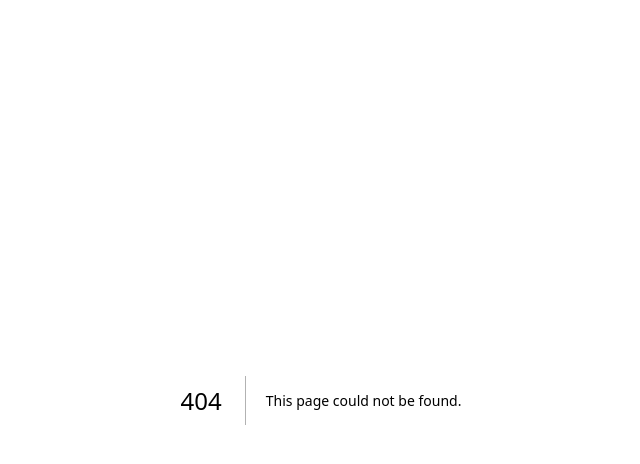
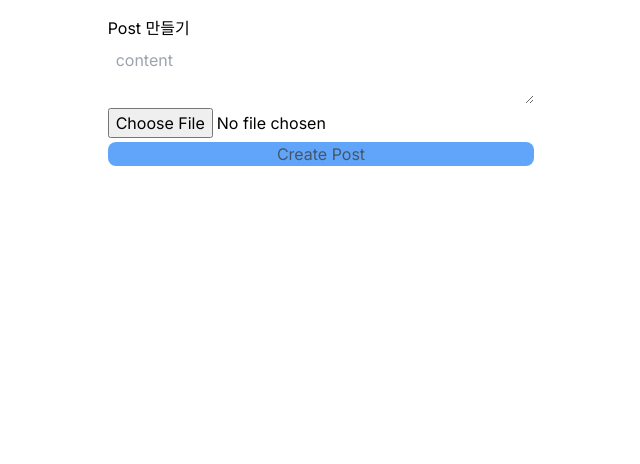
Before and after one commit to dalpaeng2/clone-instagram, a Next.js app: page /create-post in a window 1280 px wide. Before the commit this address had no page. Shown: the top 464 px of the page, without its empty margins (319-959 px from the left). Built offline with nearby package versions, Linux system fonts and the light colour scheme; no server answers.

Commit message:
포스트 생성 구현

```diff
--- /dev/null
+++ b/app/create-post/page.tsx
@@ -0,0 +1,84 @@
+'use client';
+
+import { createBrowserClient } from '@supabase/ssr';
+import { User } from '@supabase/supabase-js';
+import { useRouter } from 'next/navigation';
+import { useState } from 'react';
+import { v4 as uuid } from 'uuid';
+
+export default function CreatePost() {
+  const [content, setContent] = useState('');
+  const [file, setFile] = useState<File | undefined>(undefined);
+
+  const router = useRouter();
+
+  const supabase = createBrowserClient(
+    process.env.NEXT_PUBLIC_SUPABASE_URL!,
+    process.env.NEXT_PUBLIC_SUPABASE_ANON_KEY!
+  );
+
+  const handleSubmit = async (e: React.FormEvent) => {
+    e.preventDefault();
+
+    const {
+      data: { user },
+    } = await supabase.auth.getUser();
+
+    if (!user) {
+      console.error('You must be logged in to create a post');
+      return;
+    }
+
+    // Upload image to Supabase Storage
+    let fileName = '';
+    if (file) {
+      const fileExt = (file as File).name.split('.').pop();
+      fileName = `${user.id}/${uuid()}.${fileExt}`;
+      const { data, error } = await supabase.storage
+        .from('photo')
+        .upload(fileName, file);
+
+      if (error) {
+        console.error('Error uploading file:', error);
+        return;
+      }
+    }
+
+    // Insert post data into Supabase
+    const { data, error } = await supabase.from('posts').insert([
+      {
+        content,
+        photo_url: fileName,
+        user_id: user.id,
+      },
+    ]);
+
+    if (error) {
+      console.error('Error inserting data:', error);
+      return;
+    }
+
+    router.push('/');
+  };
+
+  return (
+    <div className="pt-4 w-1/3 mx-auto">
+      <p>Post 만들기</p>
+      <form
+        className="flex flex-col gap-1 border-gray-100"
+        onSubmit={handleSubmit}
+      >
+        <textarea
+          placeholder="content"
+          className="border-1 border-red-200 p-2 rounded-lg"
+          value={content}
+          onChange={(e) => setContent(e.target.value)}
+        />
+        <input type="file" onChange={(e) => setFile(e.target.files?.[0])} />
+        <button className="bg-blue-400 text-slate-600 rounded-lg" type="submit">
+          Create Post
+        </button>
+      </form>
+    </div>
+  );
+}
--- a/app/page.tsx
+++ b/app/page.tsx
@@ -28,18 +28,12 @@ export default async function Home() {
     }
   );
 
-  // const {
-  //   data: { session },
-  // } = await supabase.auth.getSession();
-
   const { data: posts, error } = await supabase.from('posts').select(`
       id,
       content,
       created_at,
       photo_url,
       profiles(email)`);
-
-  // ! TODO: handle error
 
   return (
     <div className="flex">
@@ -65,7 +59,7 @@ export default async function Home() {
                 </Link>
               </div>
               <div className="p-2">
-                <Link href="/">
+                <Link href="/create-post">
                   <div className="flex justify-left gap-2 items-center">
                     <FiPlusSquare className="" />
                     <div className="">만들기</div>
@@ -117,7 +111,25 @@ type PostProps = {
   };
 };
 
-function Post({ post }: PostProps) {
+async function Post({ post }: PostProps) {
+  const cookieStore = cookies();
+
+  const supabase = createServerClient(
+    process.env.NEXT_PUBLIC_SUPABASE_URL!,
+    process.env.NEXT_PUBLIC_SUPABASE_ANON_KEY!,
+    {
+      cookies: {
+        get(name: string) {
+          return cookieStore.get(name)?.value;
+        },
+      },
+    }
+  );
+
+  const {
+    data: { publicUrl: photoUrl },
+  } = await supabase.storage.from('photo').getPublicUrl(post?.photo_url);
+
   return (
     <>
       <div className="flex justify-between items-center mb-2">
@@ -128,7 +140,7 @@ function Post({ post }: PostProps) {
         </div>
         <div>...</div>
       </div>
-      <img src={post?.photo_url} alt="" className="w-full" />
+      <img src={photoUrl} alt="" className="w-full" />
       <div className="flex gap-3 text-lg">
         <FaRegHeart />
         <FaRegComment />
--- a/package.json
+++ b/package.json
@@ -14,12 +14,14 @@
     "next": "14.0.4",
     "react": "^18",
     "react-dom": "^18",
-    "react-icons": "^5.0.1"
+    "react-icons": "^5.0.1",
+    "uuid": "^9.0.1"
   },
   "devDependencies": {
     "@types/node": "^20",
     "@types/react": "^18",
     "@types/react-dom": "^18",
+    "@types/uuid": "^9.0.7",
     "autoprefixer": "^10.0.1",
     "eslint": "^8",
     "eslint-config-next": "14.0.4",
```
Also changed, not shown: 1 other file (tests, documents, lock files or other folders).
